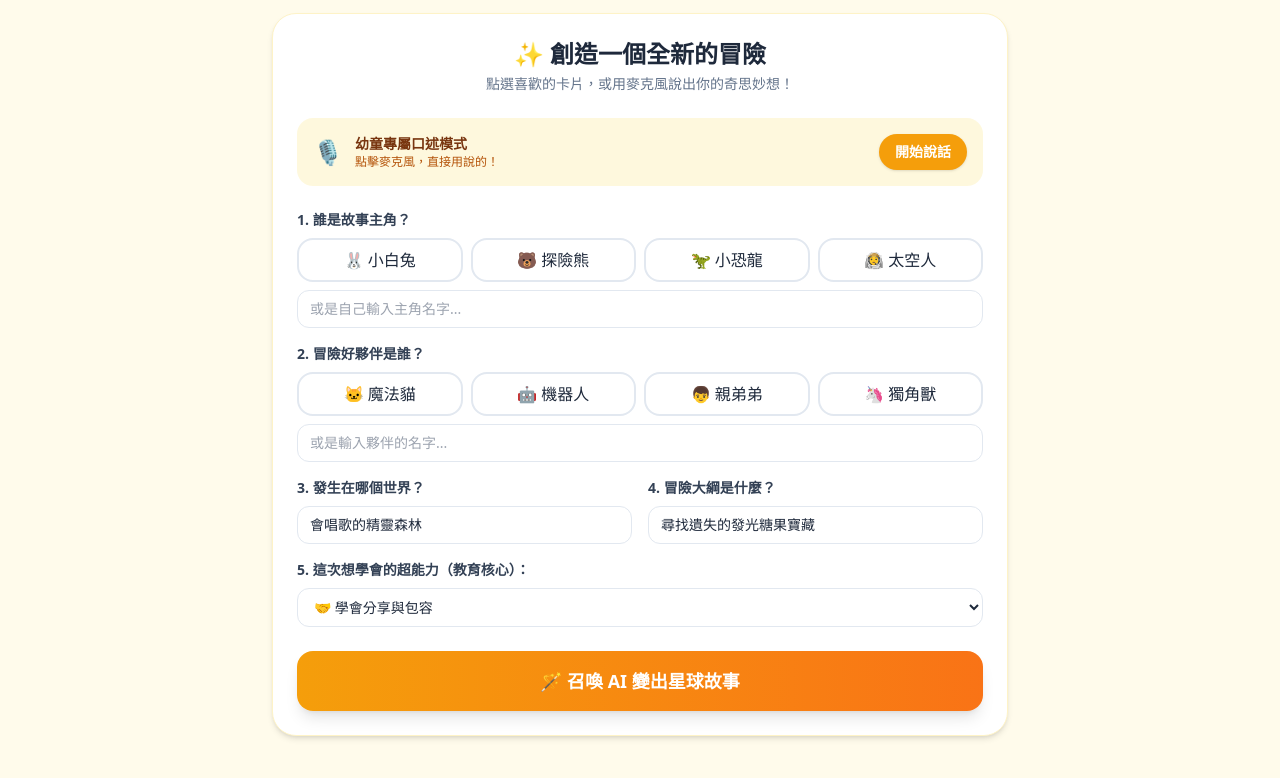
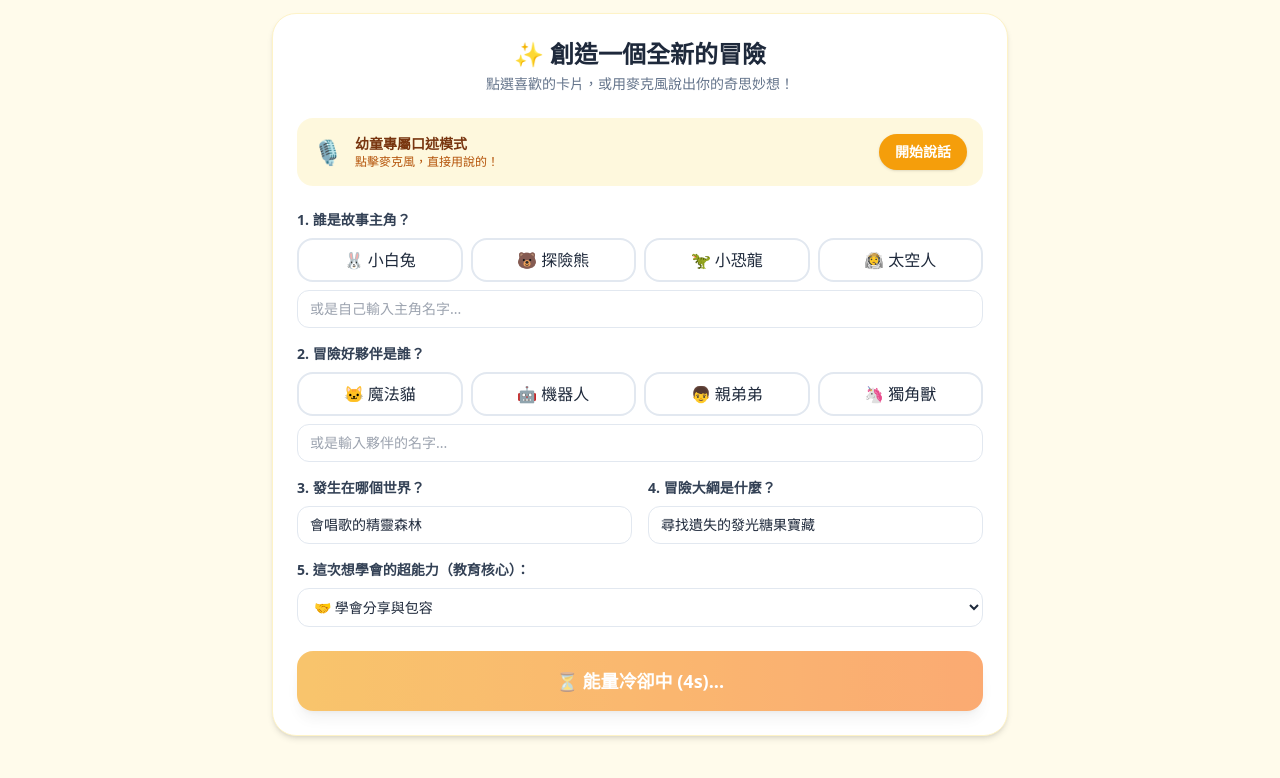
Before and after one commit to Hunk1014/story-planet, a website: page index.html in a window 1280 px wide. Both pictures are taken after a click on the button "🪄 召喚 AI 變出星球故事". Shown: the part 72-850 px from the top of the page. Drawn offline with nearby package versions, Linux system fonts and the light colour scheme; no server answers.

Commit message:
Update index.html

```diff
--- a/index.html
+++ b/index.html
@@ -220,7 +220,10 @@
       recordBtn.disabled = true;
     }
 
-    generateBtn.addEventListener('click', async () => {
+generateBtn.addEventListener('click', async () => {
+      // 1. 若處於冷卻或生成中，直接攔截不動作
+      if (generateBtn.disabled) return;
+
       const payload = {
         age: ageSelect.value,
         mainCharacter: document.getElementById('mainCharacter').value || '小兔子',
@@ -230,8 +233,11 @@
         moral: document.getElementById('moral').value
       };
 
+      // 2. 點擊當下立即鎖定按鈕，防止重複點擊
       generateBtn.disabled = true;
-      generateBtn.innerText = '🪄 故事魔法生成中...';
+      generateBtn.classList.add('opacity-60', 'cursor-not-allowed');
+      generateBtn.classList.remove('hover:from-amber-600', 'hover:to-orange-600');
+      generateBtn.innerHTML = '<span>⏳ 故事魔法編織中，請稍候...</span>';
 
       try {
         const response = await fetch('/api/generate-story', {
@@ -250,8 +256,20 @@
       } catch (err) {
         alert('無法連線到故事伺服器，請確認終端機的伺服器是否正在運行。');
       } finally {
-        generateBtn.disabled = false;
-        generateBtn.innerText = '🪄 召喚 AI 變出星球故事';
+        // 3. 無論成功或失敗，啟動 5 秒防連點倒數冷卻
+        let countdown = 5;
+        const timer = setInterval(() => {
+          if (countdown > 0) {
+            generateBtn.innerHTML = `<span>⏳ 能量冷卻中 (${countdown}s)...</span>`;
+            countdown--;
+          } else {
+            clearInterval(timer);
+            generateBtn.disabled = false;
+            generateBtn.classList.remove('opacity-60', 'cursor-not-allowed');
+            generateBtn.classList.add('hover:from-amber-600', 'hover:to-orange-600');
+            generateBtn.innerHTML = '<span>🪄 召喚 AI 變出星球故事</span>';
+          }
+        }, 1000);
       }
     });
 
```
